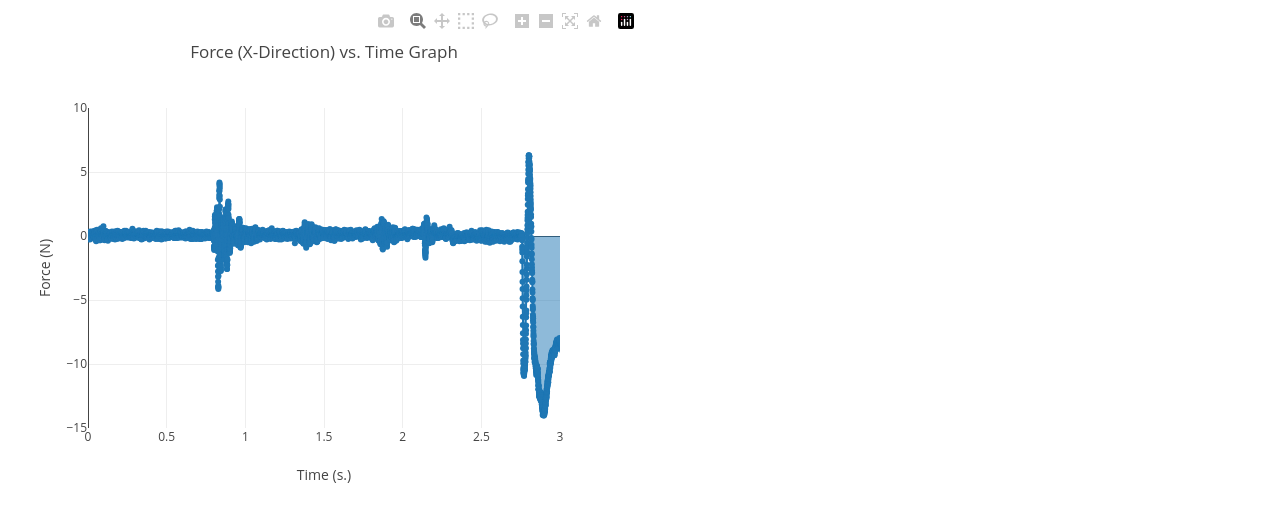
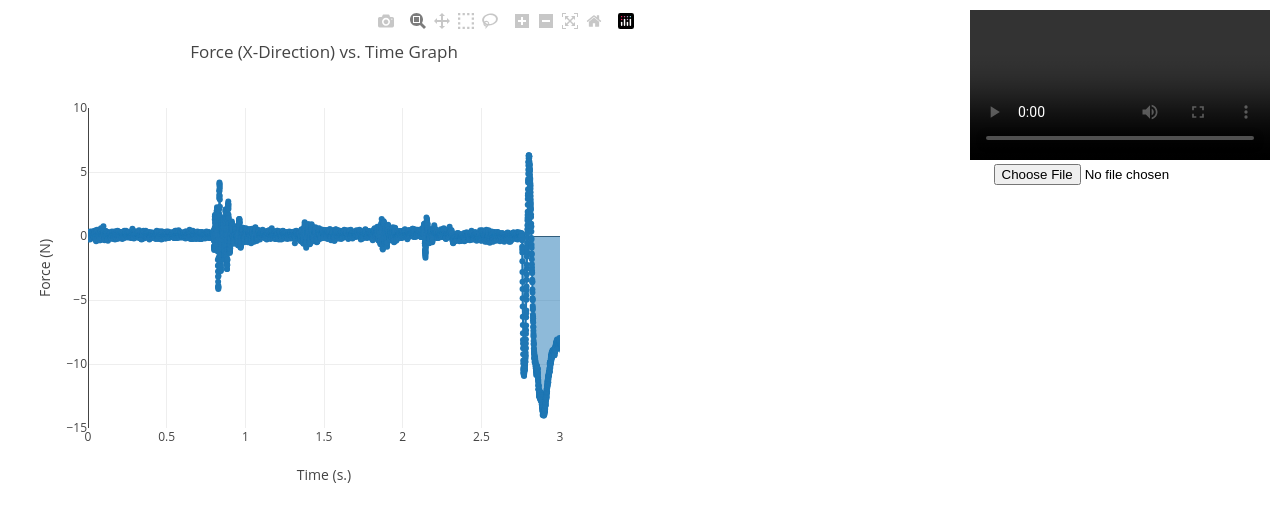
Before and after one commit to Westview-USC-Biomechanics-Collaboration/Prepare2Play-Learning-Experience, a Flask app: page /graph in a window 1280 px wide. Shown: the top 507 px of the page. Run offline with Flask 3, Linux system fonts and the light colour scheme; some libraries are stand-ins or nearby versions.

Commit message:
Added Graph animation to sync with video. Working on determing how to slow down force data to match force data.

```diff
--- a/templates/graph.html
+++ b/templates/graph.html
@@ -12,6 +12,15 @@
         #value-container {
             margin-top: 20px;
         }
+        #video-container {
+            position: absolute;
+            top: 10px;
+            right: 10px;
+            text-align: center;
+        }
+        #videoPlayer {
+            width: 300px;
+        }
     </style>
 </head>
 <body>
@@ -20,6 +29,14 @@
         <div id="plot2" style="width: 50%; height: 500px;"></div>
         <div id="value-container"></div>
         <button onclick="goBack()">Back to Home</button>
+    </div>
+
+    <div id="video-container">
+        <video id="videoPlayer" controls>
+            Your browser does not support the video tag.
+        </video>
+        <br>
+        <input type="file" id="videoInput" accept="video/*" onchange="playSelectedVideo()">
     </div>
 
     <script>
@@ -99,7 +116,7 @@
         // Add animation
         function animatePlot() {
             var frames = [];
-            var step = Math.max(1, Math.floor(timex.length / 25));  // Larger step to reduce frames
+            var step = Math.max(1, Math.floor(timex.length / 29.97));  // Larger step to reduce frames
             for (var i = 0; i < timex.length; i += step) {
                 frames.push({
                     data: [{x: timex.slice(0, i+1), y: forcex.slice(0, i+1)}]
@@ -118,7 +135,7 @@
 
         function animatePlot2() {
             var frames = [];
-            var step = Math.max(1, Math.floor(timey.length / 25));  // Larger step to reduce frames
+            var step = Math.max(1, Math.floor(timey.length / 29.97));  // Larger step to reduce frames
             for (var i = 0; i < timey.length; i += step) {
                 frames.push({
                     data: [{x: timey.slice(0, i+1), y: forcey.slice(0, i+1)}]
@@ -135,9 +152,23 @@
             });
         }
 
-        // Call animation functions
-        animatePlot();
-        animatePlot2();
+        // Function to play the selected video
+        function playSelectedVideo() {
+            var videoInput = document.getElementById('videoInput');
+            var videoPlayer = document.getElementById('videoPlayer');
+            var file = videoInput.files[0];
+            var url = URL.createObjectURL(file);
+            videoPlayer.src = url;
+
+            videoPlayer.addEventListener('loadeddata', function() {
+                if (videoPlayer.readyState >= 3) {
+                    animatePlot();
+                    animatePlot2();
+                }
+            });
+
+            videoPlayer.play();
+        }
     </script>
 </body>
 </html>
```
